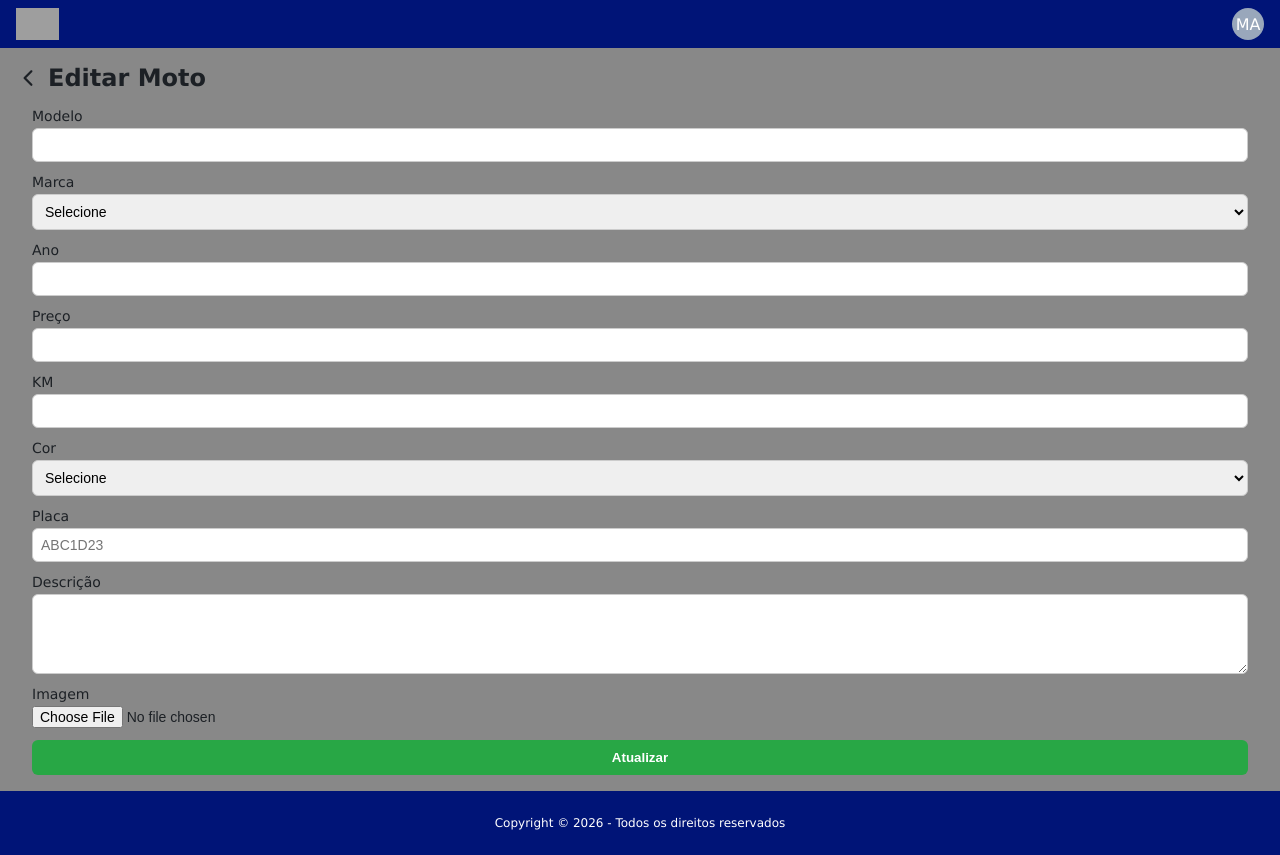
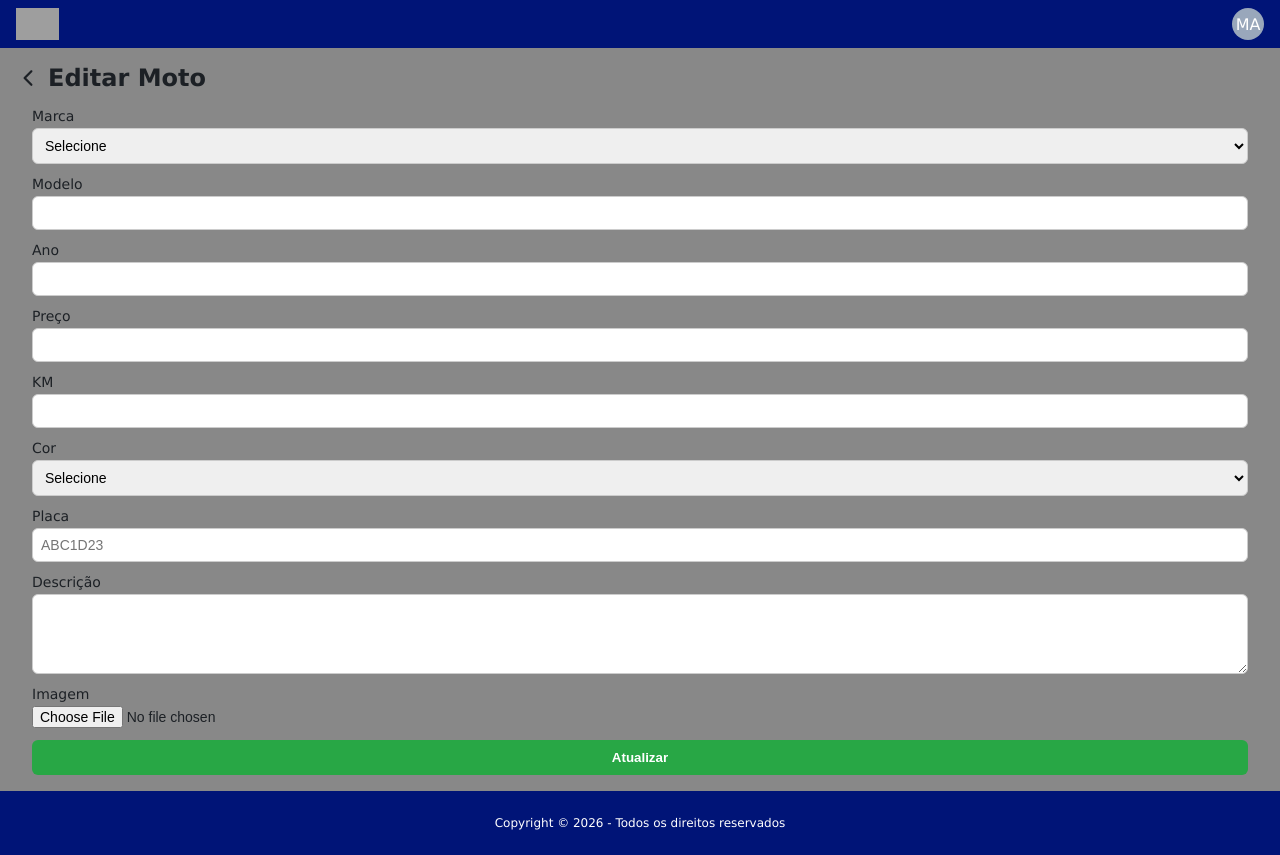
Before and after one commit to Marcelo2922/Projeto-motos, a React (Vite) app: page /cadastro-moto/1 in a window 1280 px wide. Built offline with nearby package versions, Linux system fonts and the light colour scheme; grey boxes are pictures that could not be loaded.

Commit message:
Cadastro moto

```diff
--- a/src/paginas/CadastroMoto/CadastroMoto.jsx
+++ b/src/paginas/CadastroMoto/CadastroMoto.jsx
@@ -132,15 +132,6 @@ function CadastroMoto() {
       <div className="form-container">
 
         <div className="campo">
-          <label>Modelo</label>
-          <input
-            className="input"
-            value={nome}
-            onChange={(e) => setNome(e.target.value)}
-          />
-        </div>
-
-        <div className="campo">
           <label>Marca</label>
           <select
             className="input"
@@ -154,6 +145,15 @@ function CadastroMoto() {
             <option>Kawasaki</option>
             <option>Suzuki</option>
           </select>
+        </div>
+
+        <div className="campo">
+          <label>Modelo</label>
+          <input
+            className="input"
+            value={nome}
+            onChange={(e) => setNome(e.target.value)}
+          />
         </div>
 
         <div className="campo">
--- a/src/paginas/ListaProdutos/ListaProdutos.css
+++ b/src/paginas/ListaProdutos/ListaProdutos.css
@@ -191,3 +191,7 @@
     transform: scale(1);
   }
 }
+
+.lista-produtos {
+  padding-bottom: 100px;
+}
```
